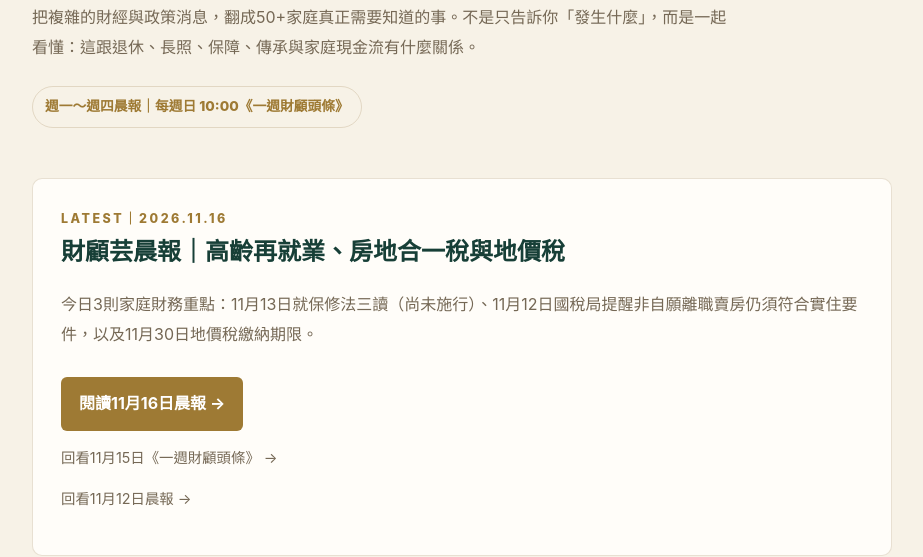
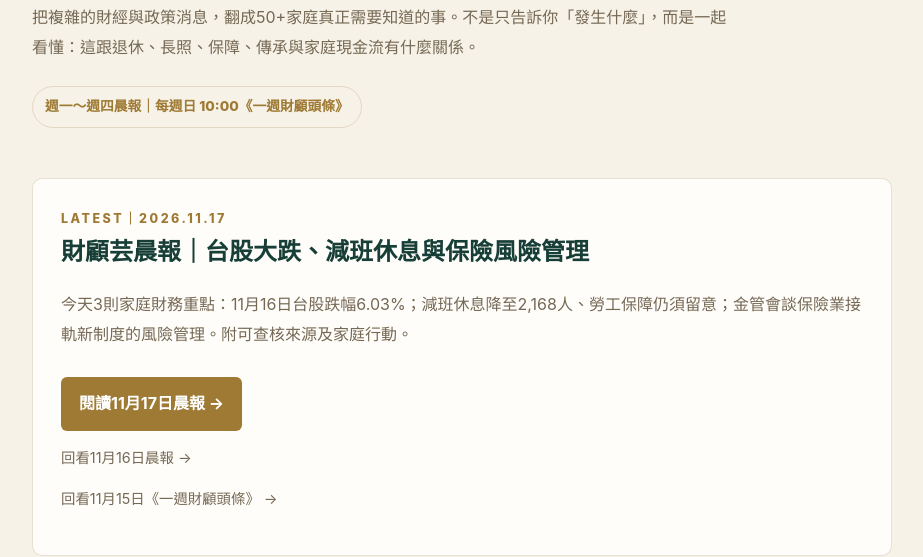
Before and after one commit to angie26501-lgtm/yunplan, a plain HTML site: page morning/index.html in a window 1280 px wide. Shown: the part 251-808 px from the top of the page, without its empty margins (178-1101 px from the left). Drawn offline with Linux system fonts and the light colour scheme.

Commit message:
晨報專區首頁更新：2026-11-17

```diff
--- a/morning/index.html
+++ b/morning/index.html
@@ -15,7 +15,7 @@
 <header class="top"><div class="wrap"><a class="brand" href="/">財顧芸｜50+人生選擇權</a><a class="back" href="/">回首頁 →</a></div></header>
 <main>
 <section class="hero"><div class="wrap"><div class="eyebrow">FINANCIAL BRIEF</div><h1>財顧芸晨報</h1><p>把複雜的財經與政策消息，翻成50+家庭真正需要知道的事。不是只告訴你「發生什麼」，而是一起看懂：這跟退休、長照、保障、傳承與家庭現金流有什麼關係。</p><span class="badge">週一～週四晨報｜每週日 10:00《一週財顧頭條》</span></div></section>
-<section class="wrap"><div class="latest"><div class="eyebrow">LATEST｜2026.11.16</div><h2>財顧芸晨報｜高齡再就業、房地合一稅與地價稅</h2><p>今日3則家庭財務重點：11月13日就保修法三讀（尚未施行）、11月12日國稅局提醒非自願離職賣房仍須符合實住要件，以及11月30日地價稅繳納期限。</p><a class="btn" href="/morning/2026-11-16.html">閱讀11月16日晨報 →</a><p style="font-size:.9rem"><a href="/morning/weekly-2026-11-15.html">回看11月15日《一週財顧頭條》 →</a></p><p style="font-size:.9rem"><a href="/morning/2026-11-12.html">回看11月12日晨報 →</a></p></div></section>
+<section class="wrap"><div class="latest"><div class="eyebrow">LATEST｜2026.11.17</div><h2>財顧芸晨報｜台股大跌、減班休息與保險風險管理</h2><p>今天3則家庭財務重點：11月16日台股跌幅6.03%；減班休息降至2,168人、勞工保障仍須留意；金管會談保險業接軌新制度的風險管理。附可查核來源及家庭行動。</p><a class="btn" href="/morning/2026-11-17.html">閱讀11月17日晨報 →</a><p style="font-size:.9rem"><a href="/morning/2026-11-16.html">回看11月16日晨報 →</a></p><p style="font-size:.9rem"><a href="/morning/weekly-2026-11-15.html">回看11月15日《一週財顧頭條》 →</a></p></div></section>
 <section class="section"><div class="wrap"><h2>每一期都回答三件事</h2><div class="grid"><div class="card"><b>01｜發生什麼</b>挑選真正會影響退休家庭決策的政策、制度與重要變化。</div><div class="card"><b>02｜跟我有什麼關係</b>把新聞翻成家庭語言：現金流、保障、照顧責任、資產安排可能受到什麼影響。</div><div class="card"><b>03｜下一步可以做什麼</b>每則都留下一個可立即盤點、討論或查核的家庭行動。</div></div></div></section>
 <section class="wrap"><div class="funnel"><div class="eyebrow">NEXT STEP</div><h2>看懂消息之後，更重要的是回到你自己的家庭。</h2><p>每個人的退休現金流、保單、房產、長照責任與傳承安排都不同。晨報與週報提供的是觀念與提醒；真正的規劃，要回到你的數字與家庭情境。</p><a class="btn line" href="https://lin.ee/ODLCoJB" target="_blank" rel="noopener">加入財顧芸LINE@｜預約一對一家庭財務盤點</a></div></section>
 </main>
```
